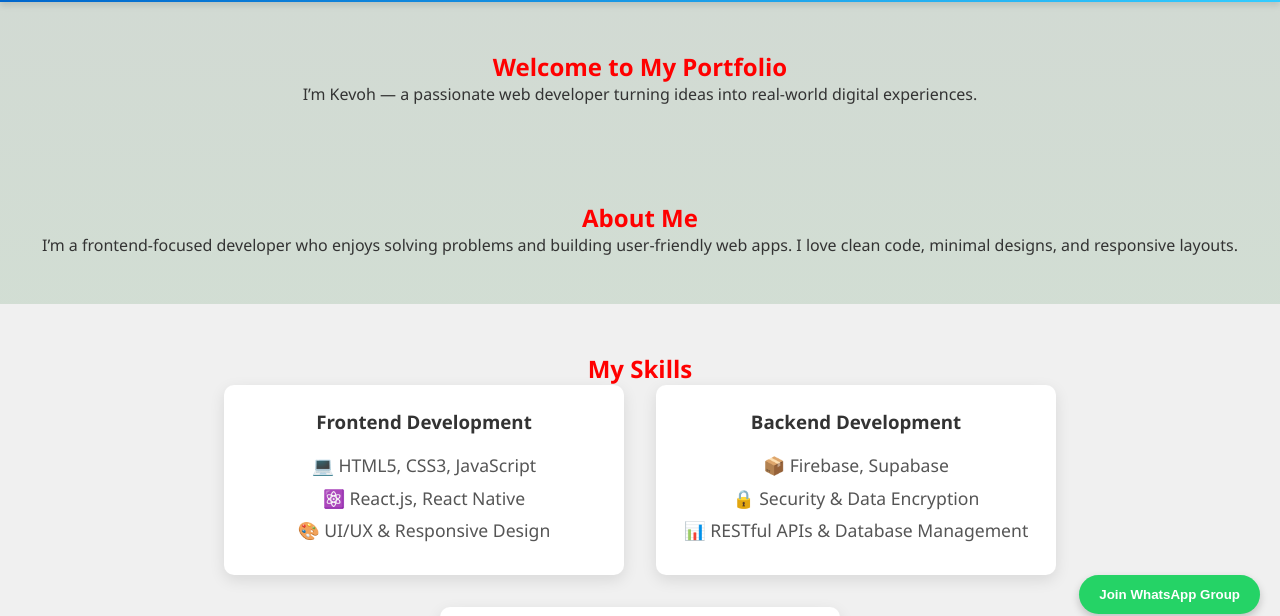
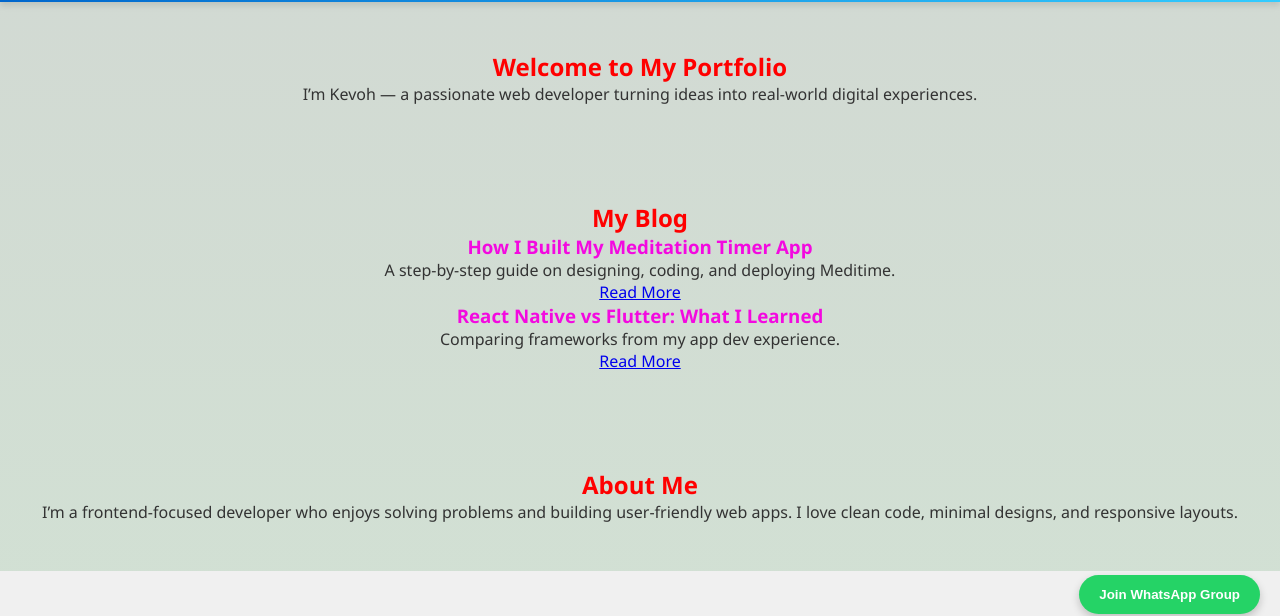
Before and after one commit to kevoh6309/kevoh-s, a plain HTML site: page index.html in a window 1280 px wide. Shown: the part 166-782 px from the top of the page. Drawn offline with Linux system fonts and the light colour scheme.

Commit message:
Update index.html

```diff
--- a/index.html
+++ b/index.html
@@ -33,6 +33,23 @@
 
 
   </section>
+  <section id="blog">
+  <h2 class="test-head">My Blog</h2>
+  <div class="blog-container">
+    <article class="blog-post">
+      <h3>How I Built My Meditation Timer App</h3>
+      <p>A step-by-step guide on designing, coding, and deploying Meditime.</p>
+      <a href="#">Read More</a>
+    </article>
+
+    <article class="blog-post">
+      <h3>React Native vs Flutter: What I Learned</h3>
+      <p>Comparing frameworks from my app dev experience.</p>
+      <a href="#">Read More</a>
+    </article>
+  </div>
+</section>
+
 
   <!-- About -->
   <section id="about">
```
